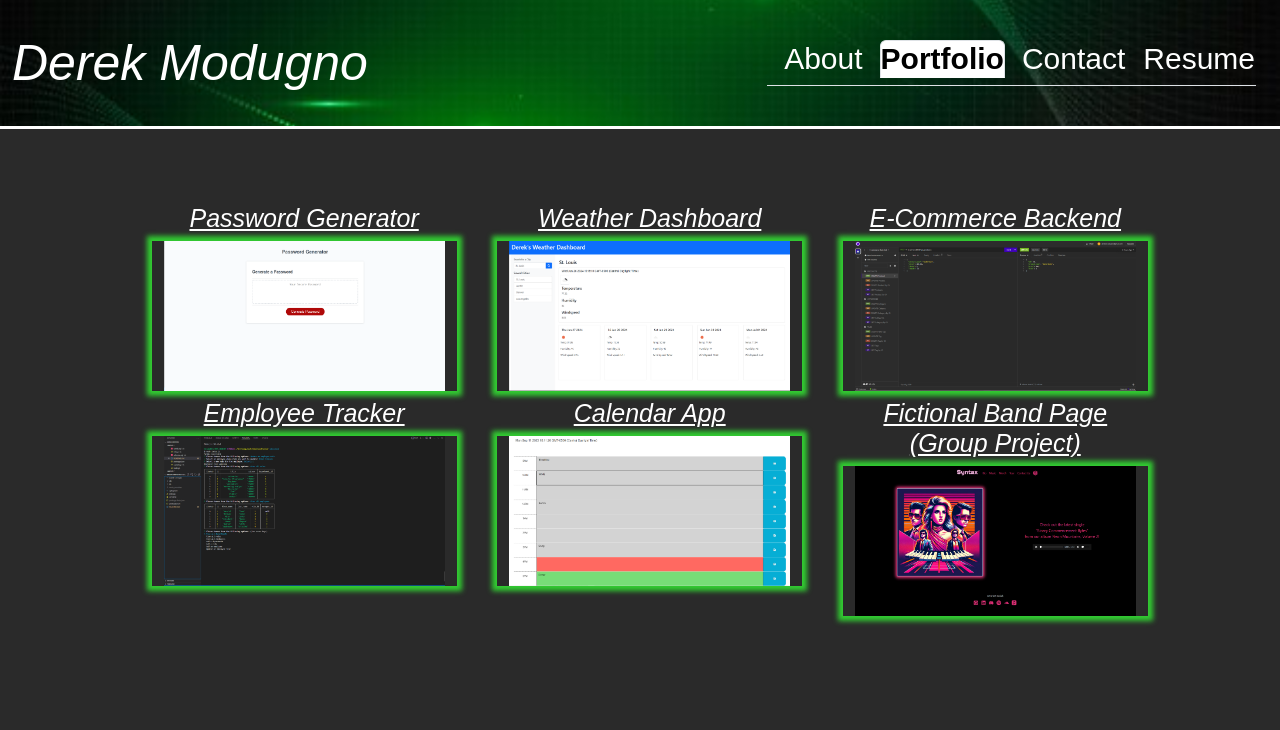
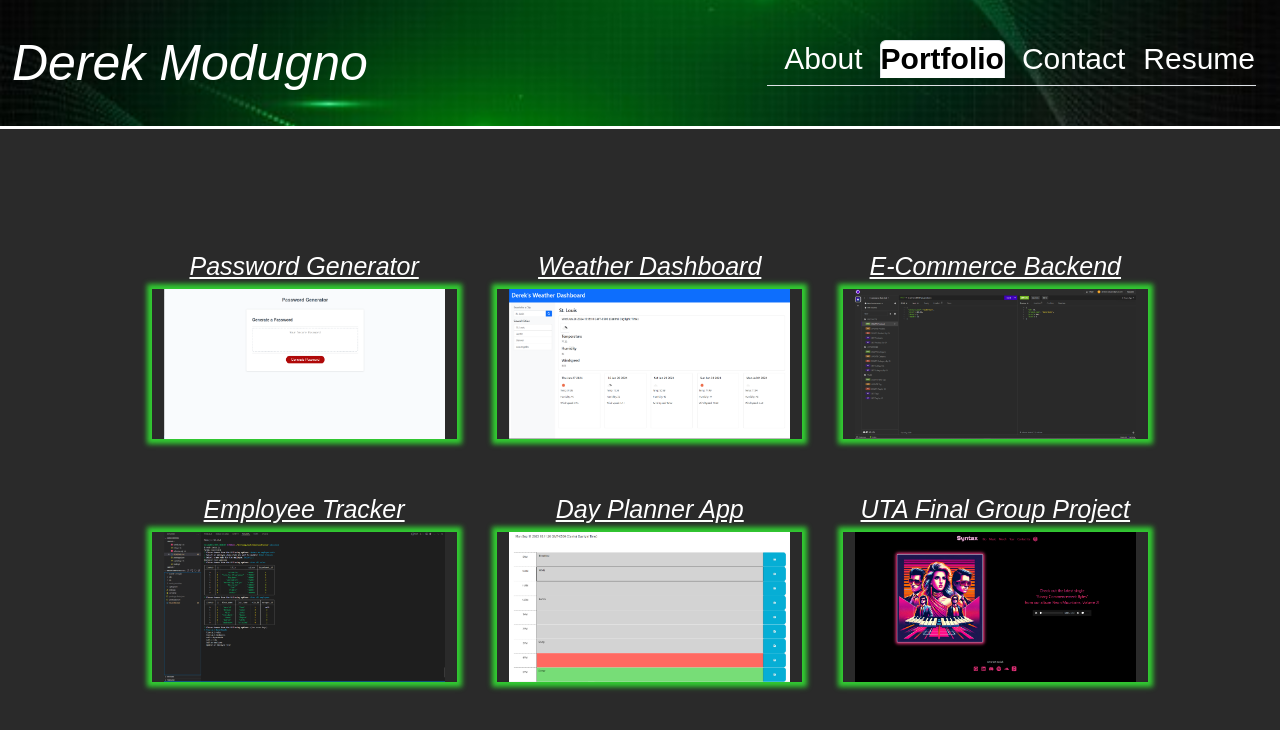
Before and after one commit to derekm129/reactPortfolio, a React (Vite) app: page /Portfolio in a window 1280 px wide. Shown: the top 730 px of the page. Built offline with nearby package versions, Linux system fonts and the light colour scheme.

Commit message:
added margins to portfolio cards

```diff
--- a/src/components/Project.jsx
+++ b/src/components/Project.jsx
@@ -3,7 +3,7 @@ import { Link } from 'react-router-dom';
 
 function Project(props) {
   return (
-    <div className='parentContainer'>
+    <div className='parentContainer mt-5'>
       <div className="project row justify-content-center align-items-center">
         {/* Title */}
         <a href={props.deployment}>
--- a/src/pages/Portfolio.jsx
+++ b/src/pages/Portfolio.jsx
@@ -42,13 +42,13 @@ export default function Portfolio() {
           url={"https://derekm129.github.io/calendarApp/"}
           // deployment={"https://github.com/derekm129/calendarApp"}
           body={calendar}
-          title={"Calendar App"}
+          title={"Day Planner App"}
         />
         <Project
           url={"https://syntax-8rz6.onrender.com/"}
           // deployment={"https://github.com/grayd500/Syntax"}
           body={syntax}
-          title={"Fictional Band Page (Group Project)"}
+          title={"UTA Final Group Project"}
         />
       </div>
     </div>
```
